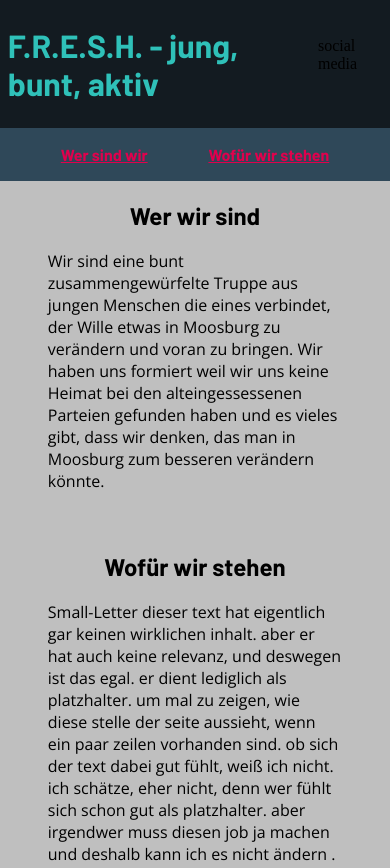
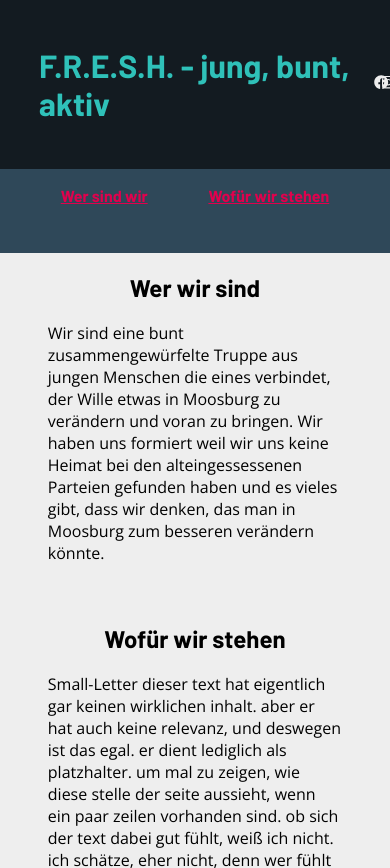
Before and after one commit to decentbi/Fresh, a plain HTML site: page index.html in a window 390 px wide. Shown: the top 868 px of the page. Drawn offline with nearby package versions, Linux system fonts and the light colour scheme.

Commit message:
Bis auf Inhalt fertig. simple responsive

```diff
--- a/css/_base.scss
+++ b/css/_base.scss
@@ -1,5 +1,17 @@
-$color_background : #131B21;
-$color_steel_blue : #2F4859;
-$color_magenta    : #E0014D;
-$color_turquise   : #2FC1B9;
-$color_gray       : #BFBFBF;
+$color_background            : #131B21;
+$color_steel_blue            : #2F4859;
+$color_magenta               : #E0014D;
+$color_turquise              : #2FC1B9;
+$color_gray                  : #EEEEEE;
+
+$color_Facebook_blue         : #4267B2;
+$color_Instagram_royalBlue   : #405DE6;
+$color_Instagram_blue        : #5B51D8;
+$color_Instagram_purple      : #833AB4;
+$color_Instagram_darkPink    : #C13584;
+$color_Instagram_purpleRed   : #E1306C;
+$color_Instagram_red         : #FD1D1D;
+$color_Instagram_darkOrankge : #F56040;
+$color_Instagram_Orange      : #F77737;
+$color_Instagram_yellow      : #FCAF45;
+$color_Instagram_lightYellow : #FFDC80
--- a/css/basestyle.scss
+++ b/css/basestyle.scss
@@ -6,10 +6,6 @@
 * {
   margin  : 0;
   padding : 0;
-  }
-
-a {
-  color : base.$color_magenta;
   }
 
 
@@ -21,19 +17,16 @@ body {
 header {
   background-color : base.$color_background;
   justify-content  : space-between;
-  min-height       : 15vh;
-  max-height       : 25vh;
+  }
 
-  h1 {
-	color : base.$color_turquise;
-	}
-  }
 
 nav {
   background-color : base.$color_steel_blue;
+  padding          : 2vh 0;
 
-  margin-top       : 2vh;
-  padding          : 2vh 0;
+  a {
+	color : base.$color_magenta;
+	}
 
   ul {
 	flex-wrap       : wrap;
@@ -65,7 +58,40 @@ footer {
 .grid-conatiner {
   display               : grid;
   grid-template-columns : 1fr;
-  grid-template-rows    : auto auto auto;
+  grid-template-rows    : 15vh 10vh auto auto;
+  @media screen and (max-width : 700px) {
+	grid-template-rows : 20vh 10vh auto auto;
+	}
+  }
+
+.social-media-banner {
+  //height : 100%;
+  max-width  : 30%;
+  max-height : 15vh;
+  //flex-wrap  : nowrap;
+  @media screen and (max-width : 700px) {
+	//flex-wrap : wrap;
+	max-width : 40%;
+	}
+  }
+
+.sm-link-container {
+
+  margin-right : 2vw;
+
+  a {
+
+	}
+
+  svg {
+	padding-top : 10%;
+	height      : 80%;
+	max-height  : 15vh;
+
+	path {
+	  fill : base.$color_gray;
+	  }
+	}
   }
 
 .text-heading {
@@ -75,7 +101,16 @@ footer {
 .head-row {
   align-items     : center;
   justify-content : space-between;
-  padding         : 1vh 2vw;
+  width           : 100%;
+  height          : 100%;
+
+  h1 {
+	color : base.$color_turquise;
+	}
+  }
+
+.title {
+  margin-left : 10%;
   }
 
 .contact {
--- a/index.html
+++ b/index.html
@@ -7,7 +7,7 @@
 	<link rel="stylesheet" type="text/css" href="CSS/basestyle.css">
 
 
-	<title>FRESH - jung bunt aktiv</title>
+	<title>FRESH - jung, bunt, aktiv</title>
 
 
 </head>
@@ -16,13 +16,39 @@
 <div class="mainframe grid-conatiner">
 	<header class="flex-column">
 		<div class="flex-row head-row">
-			<div>
-				<img src="">
+			<div class="title">
+				<!--				<img src="">-->
 				<h1 class="textstyle-heading">F.R.E.S.H. - jung, bunt, aktiv</h1>
 			</div>
 
-			<div class="social-media-conatiner">social media</div>
+			<div class="social-media-banner flex-row">
+				<div class="sm-link-container">
+					<a class="facebook" href="facebook.de">
+						<svg focusable="false"
+							 xmlns="http://www.w3.org/2000/svg"
+							 viewBox="0 0 512 512"
+						>
+							<path fill="currentColor"
+								  d="M504 256C504 119 393 8 256 8S8 119 8 256c0 123.78 90.69 226.38 209.25 245V327.69h-63V256h63v-54.64c0-62.15 37-96.48 93.67-96.48 27.14 0 55.52 4.84 55.52 4.84v61h-31.28c-30.8 0-40.41 19.12-40.41 38.73V256h68.78l-11 71.69h-57.78V501C413.31 482.38 504 379.78 504 256z"
+							/>
+						</svg>
+					</a>
 				</div>
+				<div class="sm-link-container">
+					<a class="instagram" href="instagramm.de">
+						<svg focusable="false"
+							 xmlns="http://www.w3.org/2000/svg"
+							 viewBox="0 0 448 512"
+						>
+							<path fill="currentColor"
+								  d="M224.1 141c-63.6 0-114.9 51.3-114.9 114.9s51.3 114.9 114.9 114.9S339 319.5 339 255.9 287.7 141 224.1 141zm0 189.6c-41.1 0-74.7-33.5-74.7-74.7s33.5-74.7 74.7-74.7 74.7 33.5 74.7 74.7-33.6 74.7-74.7 74.7zm146.4-194.3c0 14.9-12 26.8-26.8 26.8-14.9 0-26.8-12-26.8-26.8s12-26.8 26.8-26.8 26.8 12 26.8 26.8zm76.1 27.2c-1.7-35.9-9.9-67.7-36.2-93.9-26.2-26.2-58-34.4-93.9-36.2-37-2.1-147.9-2.1-184.9 0-35.8 1.7-67.6 9.9-93.9 36.1s-34.4 58-36.2 93.9c-2.1 37-2.1 147.9 0 184.9 1.7 35.9 9.9 67.7 36.2 93.9s58 34.4 93.9 36.2c37 2.1 147.9 2.1 184.9 0 35.9-1.7 67.7-9.9 93.9-36.2 26.2-26.2 34.4-58 36.2-93.9 2.1-37 2.1-147.8 0-184.8zM398.8 388c-7.8 19.6-22.9 34.7-42.6 42.6-29.5 11.7-99.5 9-132.1 9s-102.7 2.6-132.1-9c-19.6-7.8-34.7-22.9-42.6-42.6-11.7-29.5-9-99.5-9-132.1s-2.6-102.7 9-132.1c7.8-19.6 22.9-34.7 42.6-42.6 29.5-11.7 99.5-9 132.1-9s102.7-2.6 132.1 9c19.6 7.8 34.7 22.9 42.6 42.6 11.7 29.5 9 99.5 9 132.1s2.7 102.7-9 132.1z"
+							/>
+						</svg>
+					</a>
+				</div>
+			</div>
+		</div>
+	</header>
 	<nav class="textstyle-heading">
 		<ul class="flex-row">
 			<li><a href="#Wer_wir_sind">Wer sind wir</a></li>
@@ -30,7 +56,6 @@
 			<!--<li>3. punkt</li>-->
 		</ul>
 	</nav>
-	</header>
 
 	<main class="flex-column">
 		<div>
@@ -83,7 +108,7 @@
 				inhalt.
 			</div>
 		</div>
-
+		<i class="fab fa-facebook"></i>
 	</main>
 
 	<footer>
@@ -91,7 +116,12 @@
 			<h3>Kontakt:</h3>
 			fresh.moosburg@gmail.com
 		</div>
+		<div class="licensing">
+			<a href="https://fontawesome.com/license">FB-Icon</a>
+			<a href="https://fontawesome.com/license">Instagram-Icon</a>
+		</div>
 	</footer>
+
 
 </div>
 </body>
```
Also changed, not shown: css/basestyle.css, pictures/facebook-brands.svg (added), pictures/instagram-brands.svg (added), 1 other file. Lines whose indentation alone changed are shown as unchanged.
